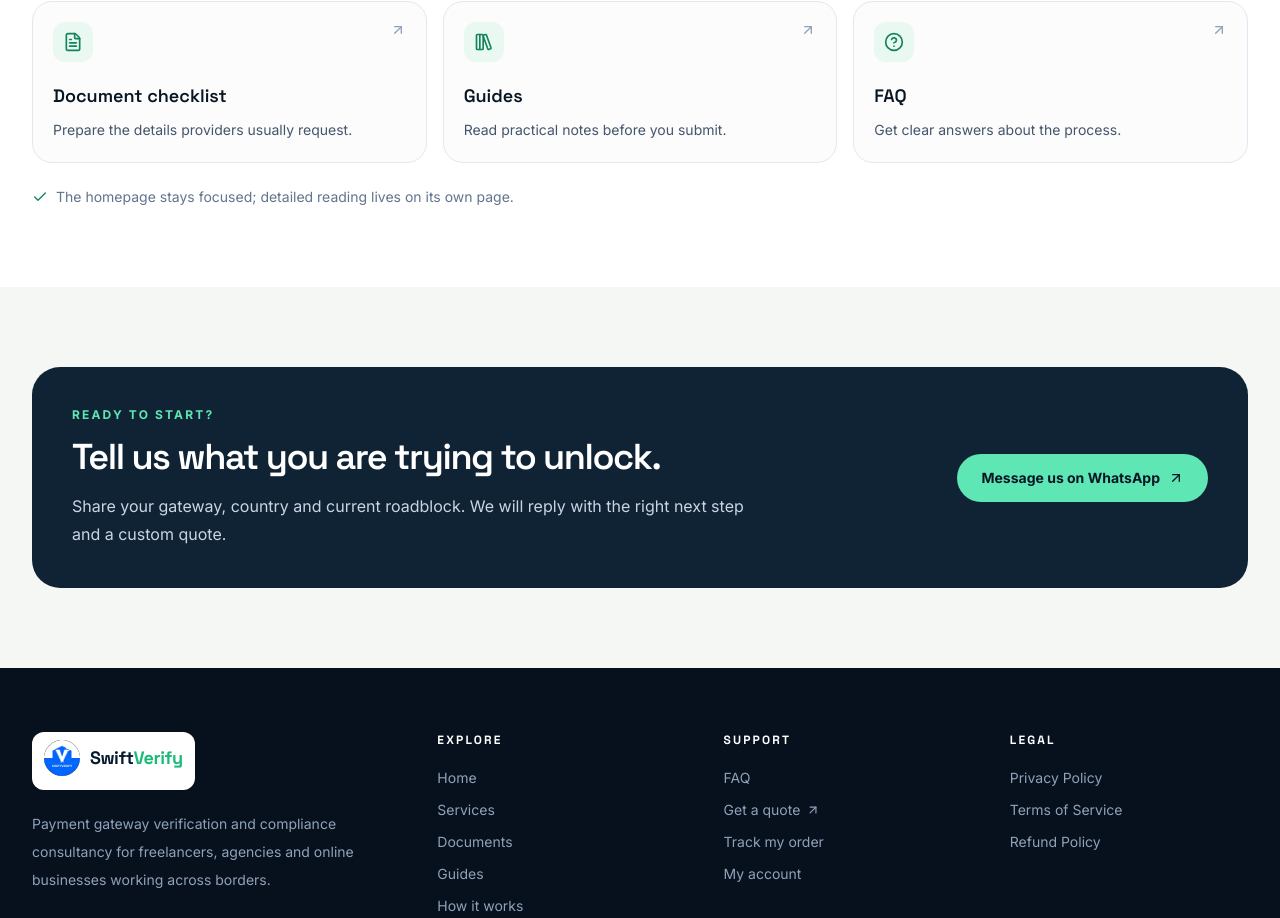
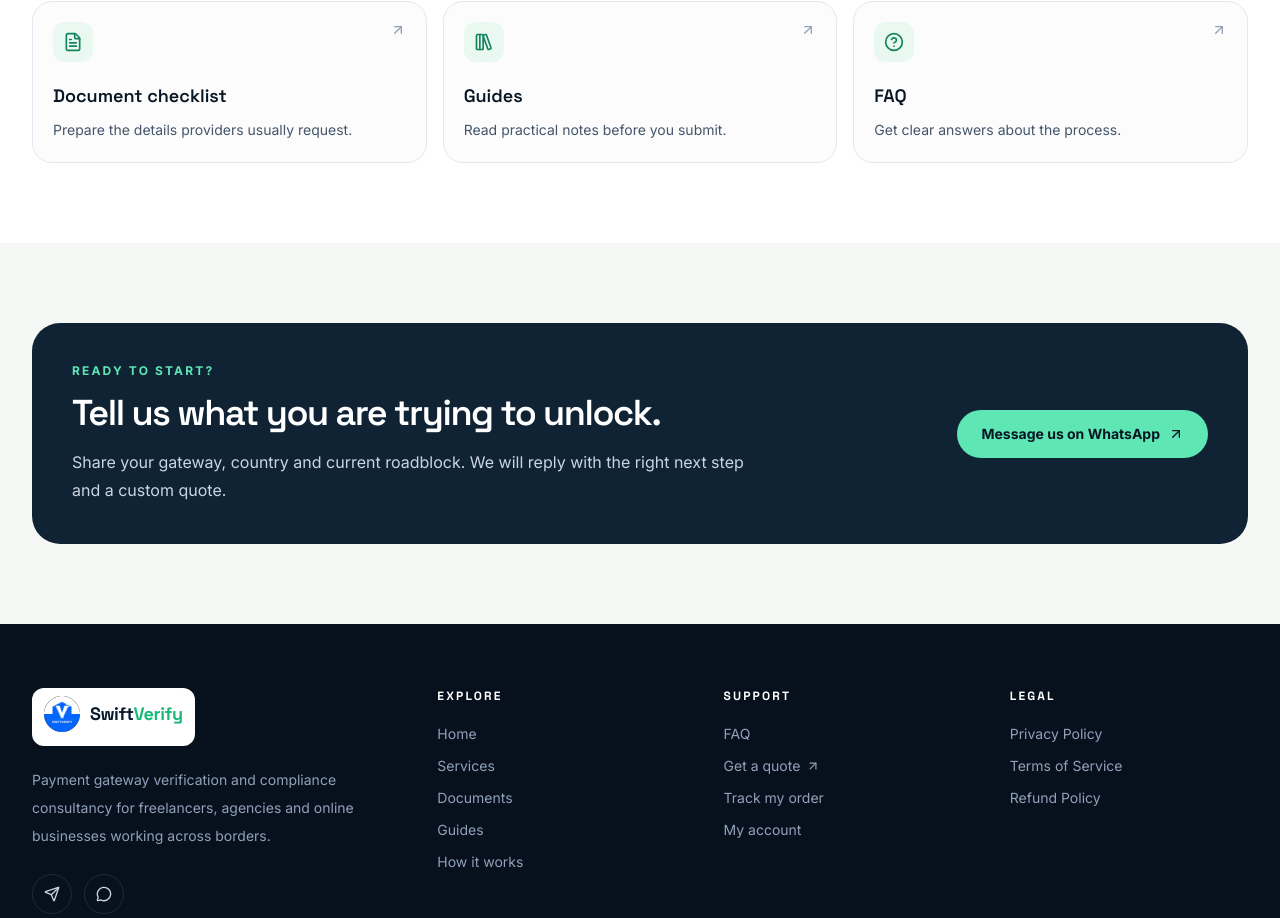
Before and after one commit to nicholastonui34/swiftverify, a Next.js app: page / in a window 1280 px wide. Shown: the part 3855-4773 px from the top of the page. Built offline with nearby package versions, Linux system fonts and the light colour scheme; no server answers.

Commit message:
Remove redundant homepage helper copy

```diff
--- a/app/page.tsx
+++ b/app/page.tsx
@@ -1,4 +1,4 @@
-import { ArrowUpRight, Check, FileText, HelpCircle, LibraryBig } from "lucide-react";
+import { ArrowUpRight, FileText, HelpCircle, LibraryBig } from "lucide-react";
 import { Navbar } from "@/components/Navbar";
 import { Hero } from "@/components/Hero";
 import { PricingSection } from "@/components/PricingSection";
@@ -75,7 +75,6 @@ function ResourceLinks() {
             </a>
           ))}
         </div>
-        <div className="mt-6 flex items-center gap-2 text-sm text-slate-500"><Check className="h-4 w-4 text-[#14845e]" /> The homepage stays focused; detailed reading lives on its own page.</div>
       </div>
     </section>
   );
```
